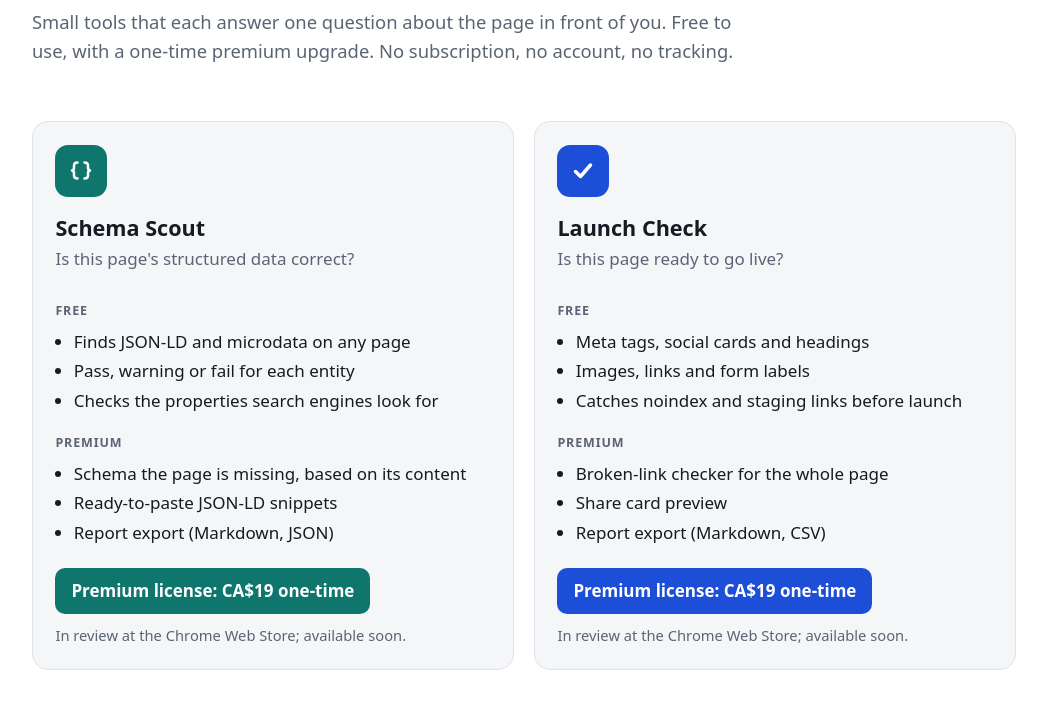
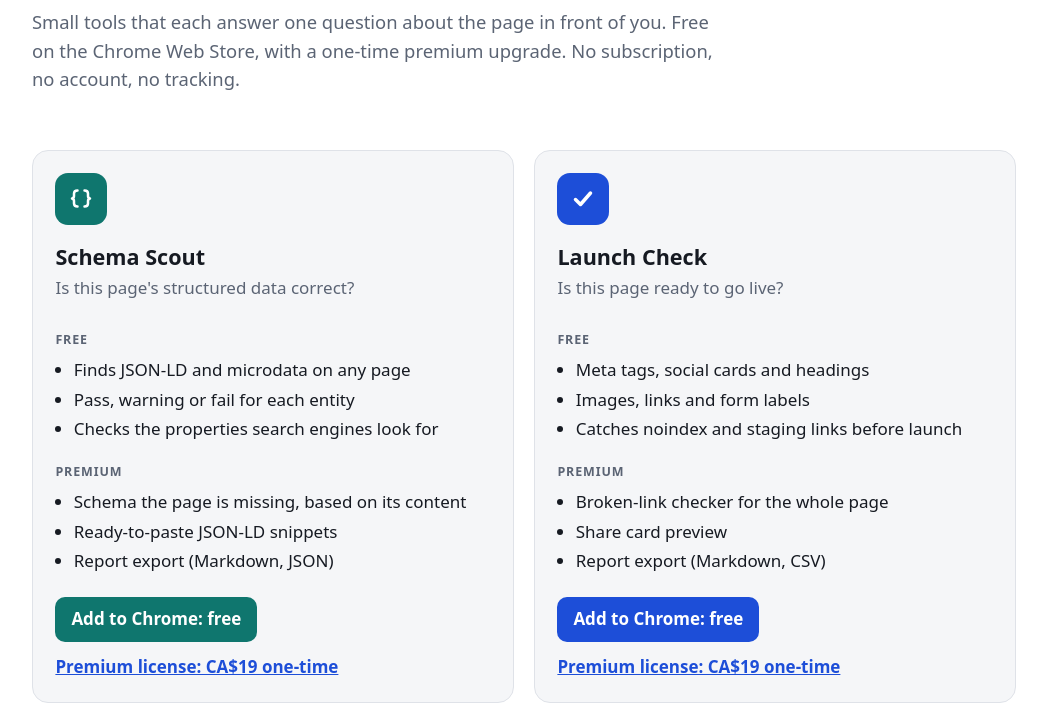
Before and after one commit to mo-designs101/mo-designs101.github.io, a plain HTML site: page index.html in a window 1280 px wide. Shown: the part 258-962 px from the top of the page, without its empty margins (116-1163 px from the left). Drawn offline with Linux system fonts and the light colour scheme.

Commit message:
Update meta description and button links in index.html
Updated the description meta tag and modified button links to reflect the free availability of the extensions on the Chrome Web Store.

```diff
--- a/index.html
+++ b/index.html
@@ -4,7 +4,7 @@
 <meta charset="utf-8">
 <meta name="viewport" content="width=device-width, initial-scale=1">
 <title>Mo Designs: Chrome extensions for people who build websites</title>
-<meta name="description" content="Schema Scout and Launch Check: Chrome extensions for checking structured data and pre-launch quality. Free to use, with a one-time premium upgrade.">
+<meta name="description" content="Schema Scout and Launch Check: Chrome extensions for checking structured data and pre-launch quality. Free on the Chrome Web Store, with a one-time premium upgrade.">
 <style>
   :root { color-scheme: light dark; --bg:#fff; --fg:#161a22; --muted:#5b6474; --card:#f5f6f8; --line:#dfe2e8; --link:#1d4ed8; }
   @media (prefers-color-scheme: dark) { :root { --bg:#12151b; --fg:#e9ebf0; --muted:#a2aaba; --card:#1c2029; --line:#313746; --link:#8fb0ff; } }
@@ -26,7 +26,7 @@
   .buy { margin-top:auto; padding-top:1.2rem; }
   .btn { display:inline-block; padding:.6rem 1rem; border-radius:10px; color:#fff; font-weight:700; text-decoration:none; }
   .btn:focus-visible, a:focus-visible { outline:3px solid var(--link); outline-offset:2px; }
-  .soon { display:block; color:var(--muted); font-size:.92rem; margin-top:.6rem; }
+  .upgrade { display:block; margin-top:.7rem; font-weight:600; }
   section.info { padding:1.5rem 0; max-width:46rem; }
   section.info h2 { font-size:1.3rem; margin:0 0 .4rem; }
   a { color:var(--link); }
@@ -38,7 +38,7 @@
 <header>
   <div class="brand">Mo Designs</div>
   <h1>Chrome extensions for people who build websites</h1>
-  <p class="lead">Small tools that each answer one question about the page in front of you. Free to use, with a one-time premium upgrade. No subscription, no account, no tracking.</p>
+  <p class="lead">Small tools that each answer one question about the page in front of you. Free on the Chrome Web Store, with a one-time premium upgrade. No subscription, no account, no tracking.</p>
 </header>
 
 <main>
@@ -61,8 +61,8 @@
       <li>Report export (Markdown, JSON)</li>
     </ul>
     <div class="buy">
-      <a class="btn" style="background:#0f766e" href="https://buy.polar.sh/polar_cl_ddfJt9MSO5loddSegdzuuYKmuvRX82Hfej7zs14TbKN">Premium license: CA$19 one-time</a>
-      <span class="soon">In review at the Chrome Web Store; available soon.</span>
+      <a class="btn" style="background:#0f766e" href="https://chromewebstore.google.com/detail/schema-scout-structured-d/feddcneklkjdpdnkiemfhcngbmmekfef">Add to Chrome: free</a>
+      <a class="upgrade" href="https://buy.polar.sh/polar_cl_ddfJt9MSO5loddSegdzuuYKmuvRX82Hfej7zs14TbKN">Premium license: CA$19 one-time</a>
     </div>
   </article>
 
@@ -83,8 +83,8 @@
       <li>Report export (Markdown, CSV)</li>
     </ul>
     <div class="buy">
-      <a class="btn" style="background:#1d4ed8" href="https://buy.polar.sh/polar_cl_LYj6wG3dEsULKZpObS32bWCCM59BV5LWRnbCi23fLJ6">Premium license: CA$19 one-time</a>
-      <span class="soon">In review at the Chrome Web Store; available soon.</span>
+      <a class="btn" style="background:#1d4ed8" href="https://chromewebstore.google.com/detail/launch-check-pre-launch-p/epahfpekinlicpbppbdfpnlmjidibjmc">Add to Chrome: free</a>
+      <a class="upgrade" href="https://buy.polar.sh/polar_cl_LYj6wG3dEsULKZpObS32bWCCM59BV5LWRnbCi23fLJ6">Premium license: CA$19 one-time</a>
     </div>
   </article>
 
```
